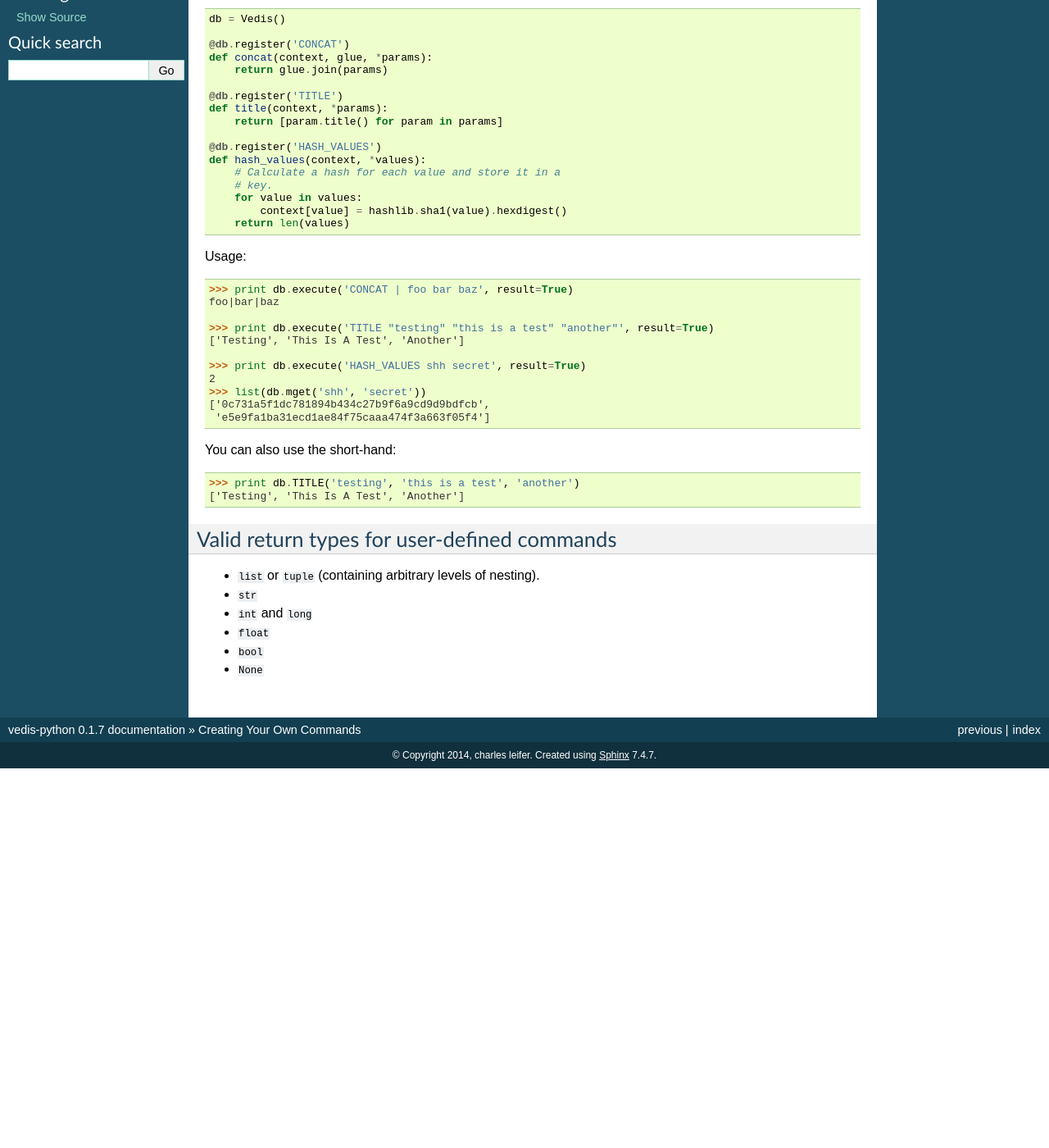
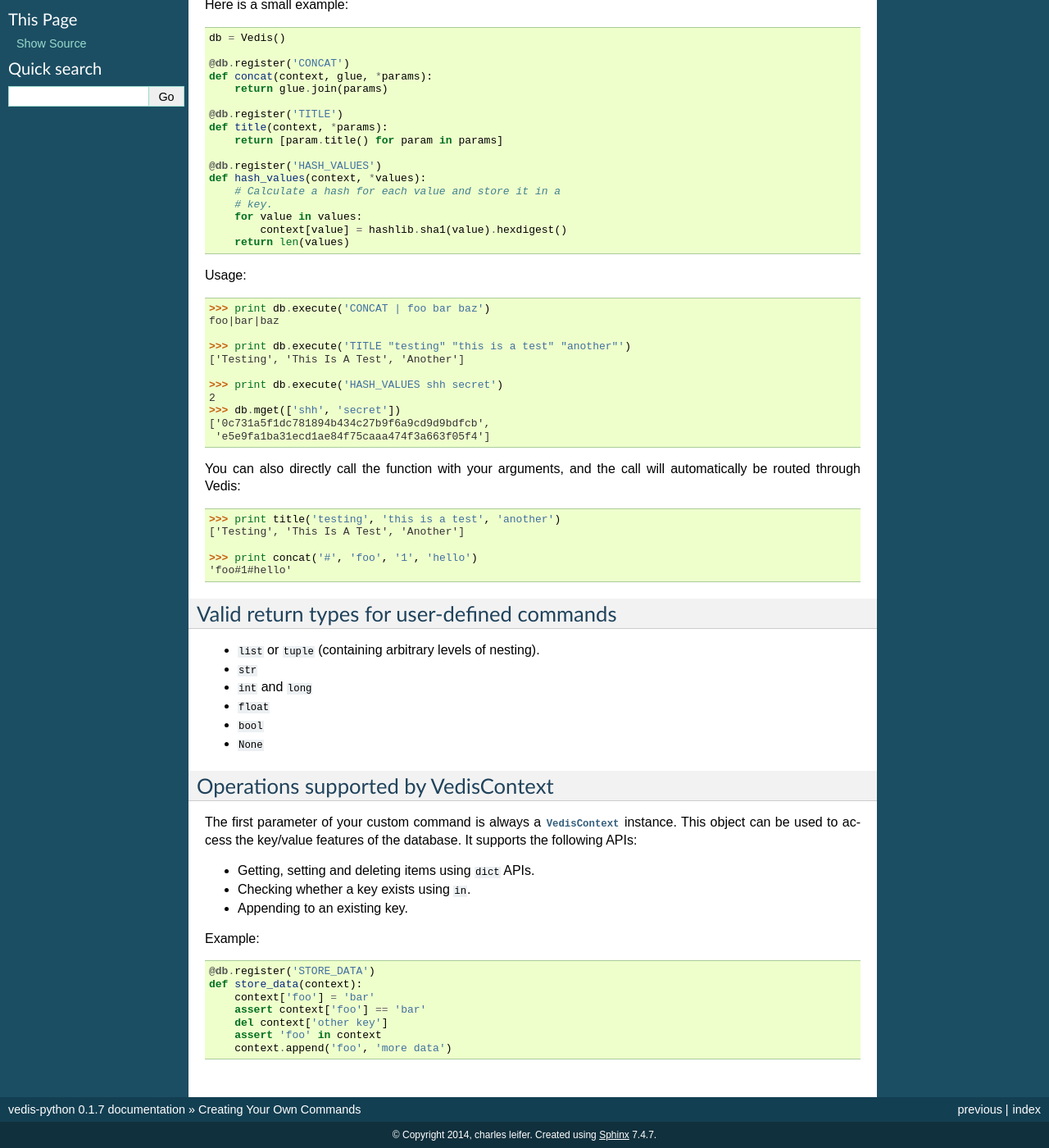
Before and after one commit to coleifer/vedis-python, a Sphinx documentation site: the page built from docs/custom_commands.rst, in a window 1280 px wide and 1400 px high, scrolled down 222 px. Shown: the whole window at 82% size. Built offline with Sphinx 7.4.7, drawn with Linux system fonts in a browser that asks for light colours; before the commit the page ends 1159 px from its top, so only the background shows below that; some of the changed text lies outside the part shown.

```diff
--- a/docs/custom_commands.rst
+++ b/docs/custom_commands.rst
@@ -3,7 +3,7 @@
 Creating Your Own Commands
 ==========================
 
-It is possible to create your own Vedis commands and execute them like any other. Use the :py:meth:`Vedis.register` method to decorate the function you wish to turn into a Vedis command. Your command callback must accept at least one argument, the :py:class:`VedisContext` (which wraps `vedis context <http://vedis.symisc.net/c_api_object.html#vedis_context>`_). Any arguments supplied by the caller will also be passed to your callback.
+It is possible to create your own Vedis commands and execute them like any other. Use the :py:meth:`Vedis.register` method to decorate the function you wish to turn into a Vedis command. Your command callback must accept at least one argument, the :py:class:`VedisContext` (which wraps `vedis context <http://vedis.symisc.net/c_api_object.html#vedis_context>`_). Any arguments supplied by the caller will also be passed to your callback. Using the :py:class:`VedisContext` object, your function can perform key/value operations on the database.
 
 Here is a small example:
 
@@ -31,25 +31,27 @@ Usage:
 
 .. code-block:: pycon
 
-    >>> print db.execute('CONCAT | foo bar baz', result=True)
+    >>> print db.execute('CONCAT | foo bar baz')
     foo|bar|baz
 
-    >>> print db.execute('TITLE "testing" "this is a test" "another"', result=True)
+    >>> print db.execute('TITLE "testing" "this is a test" "another"')
     ['Testing', 'This Is A Test', 'Another']
 
-    >>> print db.execute('HASH_VALUES shh secret', result=True)
+    >>> print db.execute('HASH_VALUES shh secret')
     2
-    >>> list(db.mget('shh', 'secret'))
+    >>> db.mget(['shh', 'secret'])
     ['0c731a5f1dc781894b434c27b9f6a9cd9d9bdfcb',
      'e5e9fa1ba31ecd1ae84f75caaa474f3a663f05f4']
 
-You can also use the short-hand:
+You can also directly call the function with your arguments, and the call will automatically be routed through Vedis:
 
 .. code-block:: pycon
 
-    >>> print db.TITLE('testing', 'this is a test', 'another')
+    >>> print title('testing', 'this is a test', 'another')
     ['Testing', 'This Is A Test', 'Another']
 
+    >>> print concat('#', 'foo', '1', 'hello')
+    'foo#1#hello'
 
 Valid return types for user-defined commands
 --------------------------------------------
@@ -60,3 +62,24 @@ Valid return types for user-defined commands
 * ``float``
 * ``bool``
 * ``None``
+
+Operations supported by VedisContext
+------------------------------------
+
+The first parameter of your custom command is always a :py:class:`VedisContext` instance. This object can be used to access the key/value features of the database. It supports the following APIs:
+
+* Getting, setting and deleting items using ``dict`` APIs.
+* Checking whether a key exists using ``in``.
+* Appending to an existing key.
+
+Example:
+
+.. code-block:: python
+
+    @db.register('STORE_DATA')
+    def store_data(context):
+        context['foo'] = 'bar'
+        assert context['foo'] == 'bar'
+        del context['other key']
+        assert 'foo' in context
+        context.append('foo', 'more data')
```
Also changed, not shown: docs/index.rst (+20 -1 lines), docs/installation.rst (+5 -2 lines), docs/quickstart.rst (+35 -7 lines).
